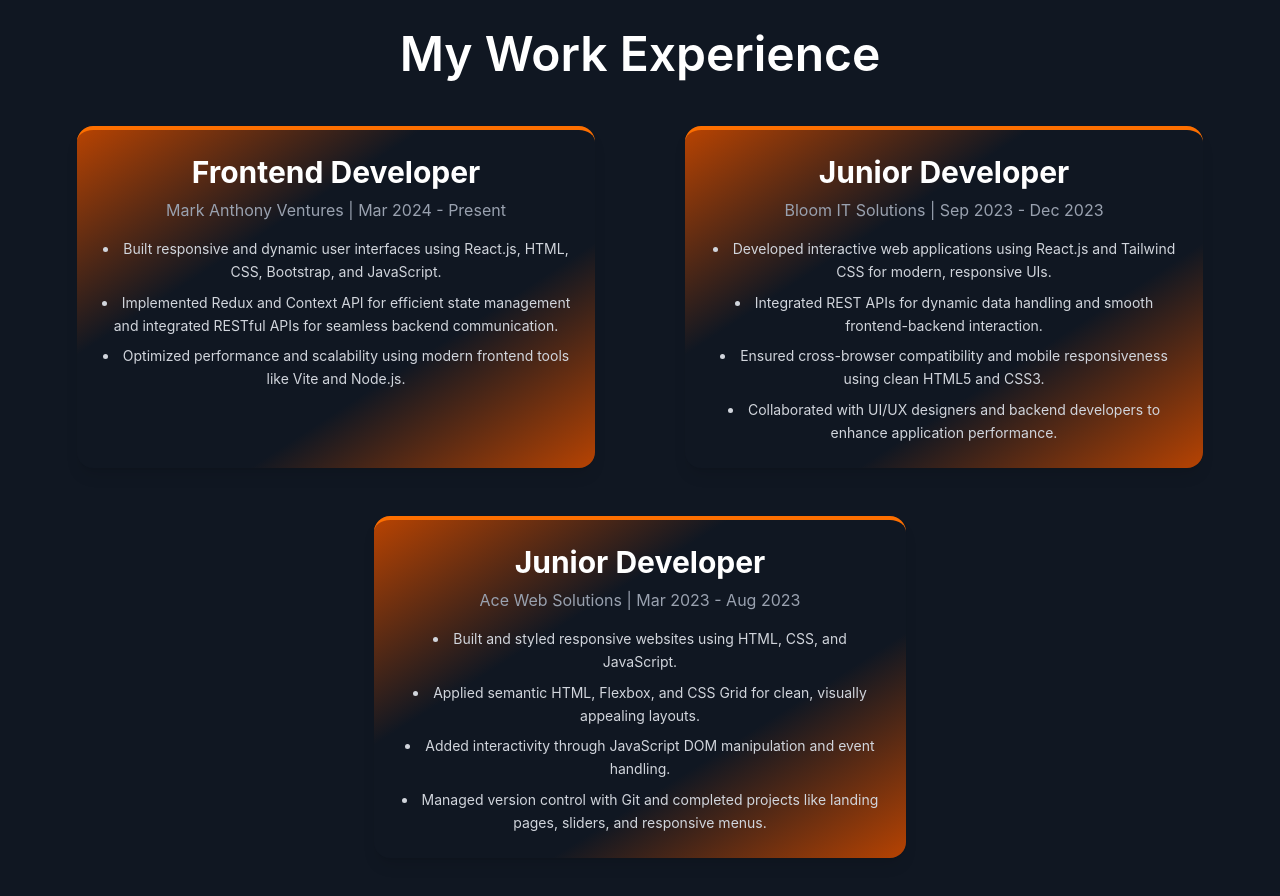
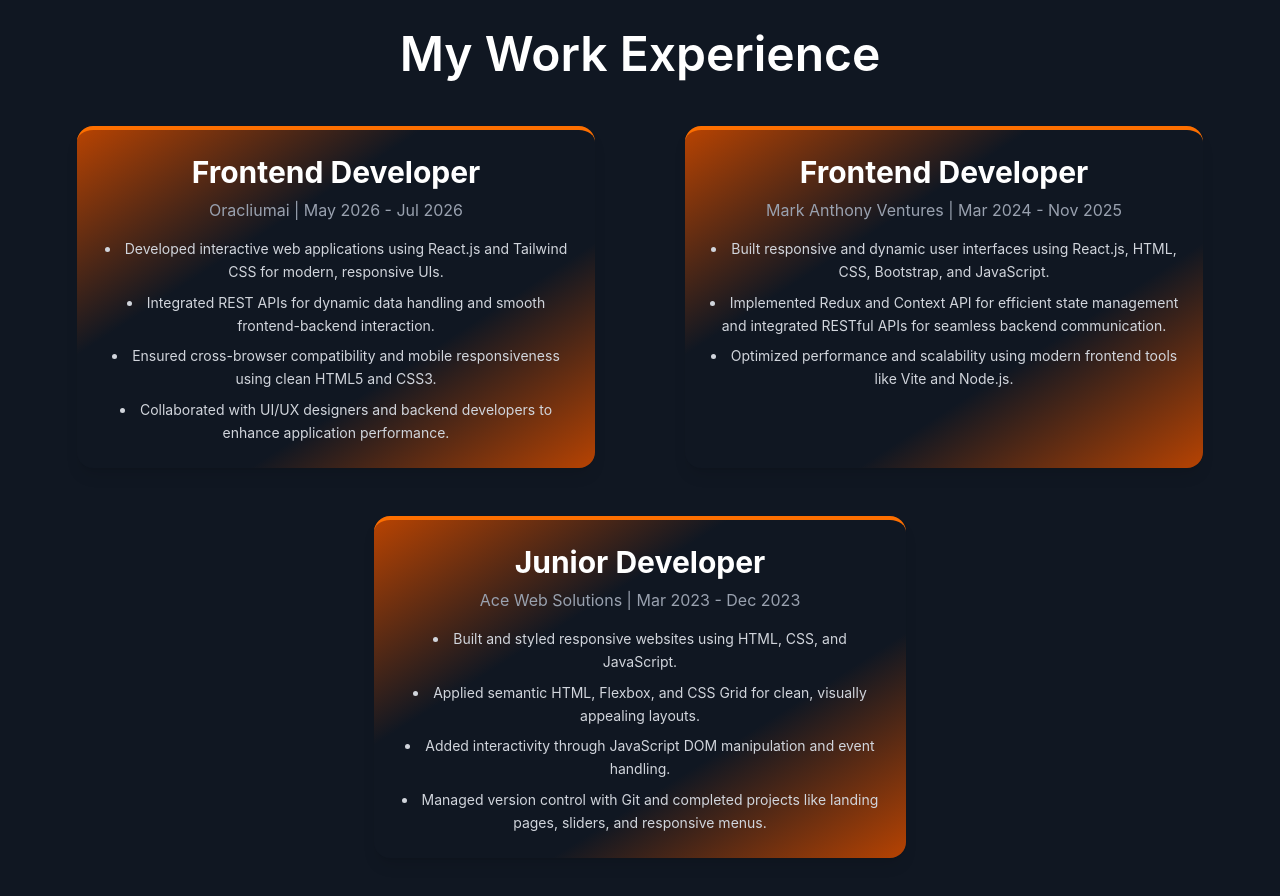
Before and after one commit to DevendraAmbati/Devendra-Portfolio, a React (Vite) app: page / in a window 1280 px wide. Shown: the part 1140-2036 px from the top of the page. Built offline with nearby package versions, Linux system fonts and the light colour scheme; a web font is replaced by a local one.

Commit message:
Update work experience details in WorkExperience.jsx

```diff
--- a/src/pages/WorkExperince.jsx
+++ b/src/pages/WorkExperince.jsx
@@ -1,22 +1,11 @@
 import React from "react";
 
 const workExperienceData = [
-  {
+    {
     id: 1,
     position: "Frontend Developer",
-    company: "Mark Anthony Ventures",
-    duration: "Mar 2024 - Present",
-    responsibilities: [
-      "Built responsive and dynamic user interfaces using React.js, HTML, CSS, Bootstrap, and JavaScript.",
-      "Implemented Redux and Context API for efficient state management and integrated RESTful APIs for seamless backend communication.",
-      "Optimized performance and scalability using modern frontend tools like Vite and Node.js.",
-    ],
-  },
-  {
-    id: 2,
-    position: "Junior Developer",
-    company: "Bloom IT Solutions",
-    duration: "Sep 2023 - Dec 2023",
+    company: "Oracliumai",
+    duration: "May 2026 - Jul 2026",
     responsibilities: [
       "Developed interactive web applications using React.js and Tailwind CSS for modern, responsive UIs.",
       "Integrated REST APIs for dynamic data handling and smooth frontend-backend interaction.",
@@ -25,10 +14,22 @@ const workExperienceData = [
     ],
   },
   {
+    id: 2,
+    position: "Frontend Developer",
+    company: "Mark Anthony Ventures",
+    duration: "Mar 2024 - Nov 2025",
+    responsibilities: [
+      "Built responsive and dynamic user interfaces using React.js, HTML, CSS, Bootstrap, and JavaScript.",
+      "Implemented Redux and Context API for efficient state management and integrated RESTful APIs for seamless backend communication.",
+      "Optimized performance and scalability using modern frontend tools like Vite and Node.js.",
+    ],
+  },
+
+  {
     id: 3,
     position: "Junior Developer",
     company: "Ace Web Solutions",
-    duration: "Mar 2023 - Aug 2023",
+    duration: "Mar 2023 - Dec 2023",
     responsibilities: [
       "Built and styled responsive websites using HTML, CSS, and JavaScript.",
       "Applied semantic HTML, Flexbox, and CSS Grid for clean, visually appealing layouts.",
```
